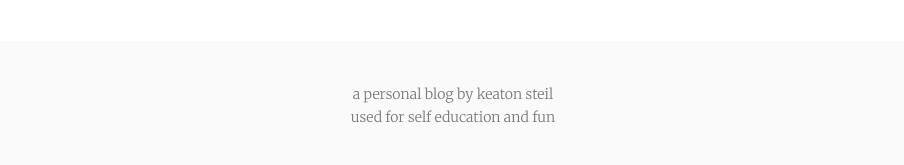
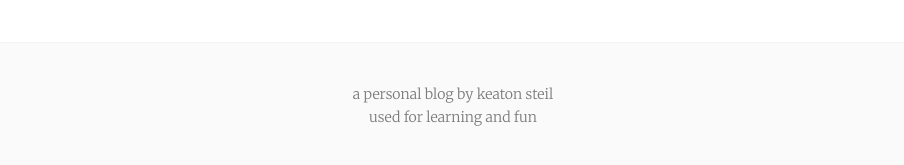
Before and after one commit to KeatonSteil/KeatonSteil.github.io, a Jekyll site: the page built from about.md, in a window 1280 px wide. Shown: the part 732-897 px from the top of the page, without its empty margins (187-1091 px from the left). Built offline with Jekyll 4.4.1, drawn with Linux system fonts in a browser that asks for light colours.

Commit message:
updated footer

```diff
--- a/_config.yml
+++ b/_config.yml
@@ -2,7 +2,7 @@
 title:       keaton steil
 email:       keaton@steil.org
 author:      keaton steil
-description: a personal blog used for self education and fun
+description: a personal blog used for learning and fun
 baseurl:     ""
 url:         "http://pixyll.com"
 date_format: "%b %-d, %Y"
--- a/_includes/footer.html
+++ b/_includes/footer.html
@@ -1,7 +1,7 @@
 <footer class="center">
   <div class="measure">
     <small>
-      a personal blog by keaton steil<br>used for self education and fun
+      a personal blog by keaton steil<br>used for learning and fun
     </small>
   </div>
 </footer>
```
